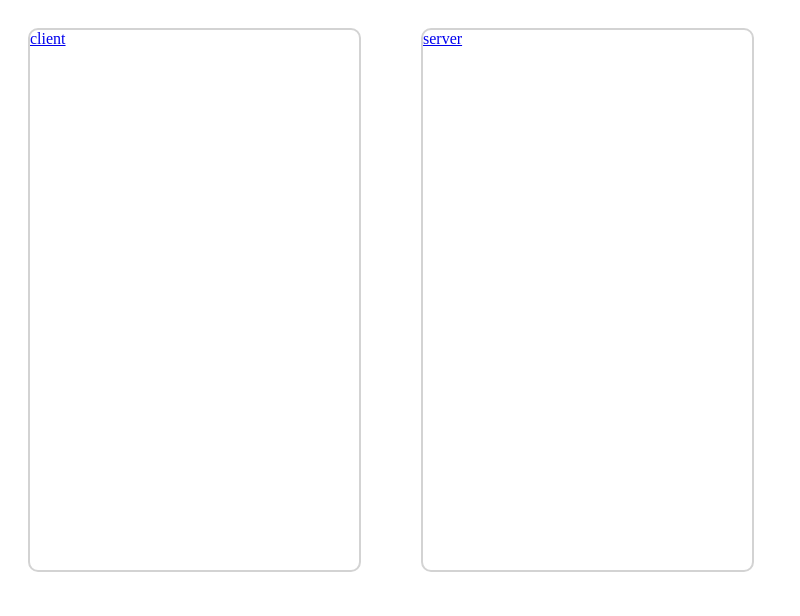
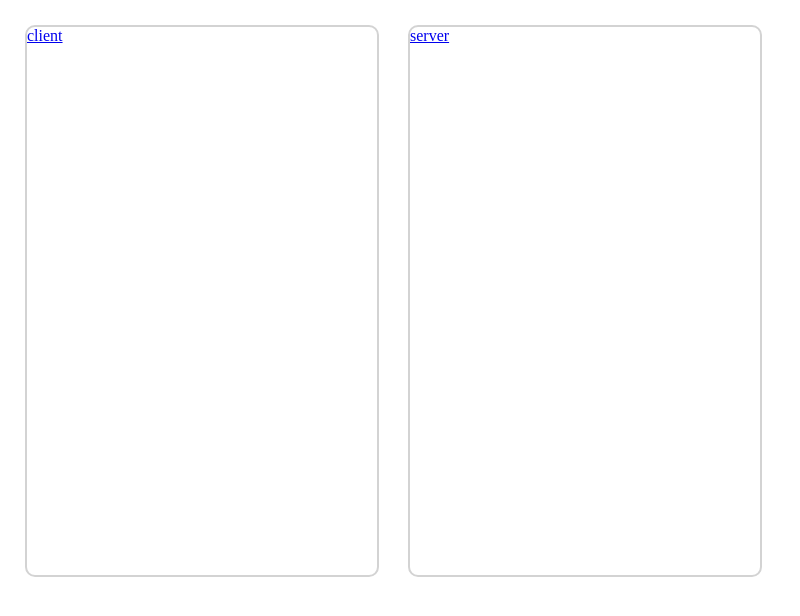
Before and after one commit to mixtern/test-gaming-old, an Electron app: page shared/select/select.html in a window 1280 px wide. Shown: the whole page, without its empty margins (0-800 px from the left). Drawn offline with Linux system fonts and the light colour scheme.

Commit message:
working with css

```diff
--- a/shared/select/style.css
+++ b/shared/select/style.css
@@ -10,9 +10,9 @@ html,body {
 a {
     display:inline-block;
     background-color: white;
-    width: 329px;
-    height: 540px;
-    margin:28px;
+    width: 350px;
+    height: 548px;
+    margin:25px 0px 35px 25px;
     border:2px solid lightgrey;
     border-radius: 10px;
 }
```
